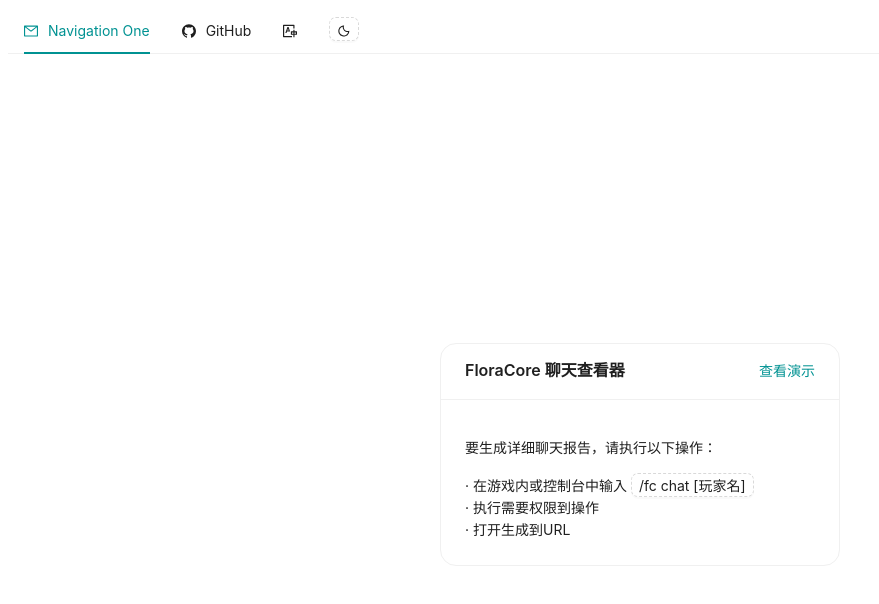
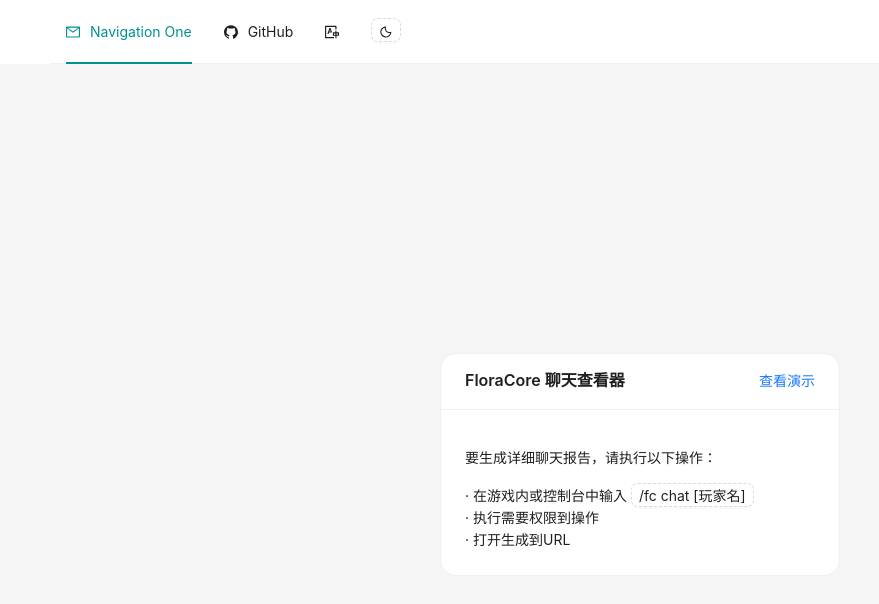
Before and after one commit to FloraCore/ChatWeb, a Next.js app: page / in a window 1280 px wide. Shown: the top 604 px of the page, without its empty margins (0-879 px from the left). Built offline with nearby package versions, Linux system fonts and the light colour scheme.

Commit message:
fix: dark mode can not work

```diff
--- a/components/header.tsx
+++ b/components/header.tsx
@@ -1,6 +1,6 @@
 import React, {Dispatch, SetStateAction, useState} from 'react';
 import {AppstoreOutlined, GithubOutlined, MailOutlined, SettingOutlined, TranslationOutlined} from '@ant-design/icons';
-import type { MenuProps } from 'antd';
+import { MenuProps, theme } from 'antd';
 import {Button, Menu} from 'antd';
 import ToggleButton from "./toggle";
 import MoonIcon from "./moon";
@@ -48,7 +48,7 @@
     ];
 
     return (
-        <Menu onClick={onClick} selectedKeys={[current]} mode="horizontal" items={items} />
+        <Menu onClick={onClick} selectedKeys={[current]} mode="horizontal" items={items} theme='light' />
     );
 };
 
--- /dev/null
+++ b/pages/_app.tsx
@@ -0,0 +1,5 @@
+import '../reset.css'
+
+export default function Entry({ Component, pageProps }) {
+    return <Component {...pageProps} />
+  }
--- a/pages/index.tsx
+++ b/pages/index.tsx
@@ -1,8 +1,7 @@
-import {Button, Card, ConfigProvider, message, Space, theme} from "antd";
+import {Button, Card, ConfigProvider, Layout, message, Space, theme, Menu, App} from "antd";
 import copy from "copy-to-clipboard";
 import HeaderComponent from "../components/header";
 import {useState} from "react";
-import {MappingAlgorithm} from "antd/es/theme/interface";
 
 export default function IndexPage() {
     const [messageApi, contextHolder] = message.useMessage();
@@ -11,9 +10,12 @@
         copy("/fc chat ");
         messageApi.success("已复制到剪贴板").then(() => messageApi);
     }
-
+    const {
+        token: { colorBgContainer}
+    } = theme.useToken()
 
     return (
+        <App>
             <ConfigProvider
                 theme={{
                     algorithm: dark ? theme.darkAlgorithm : theme.defaultAlgorithm,
@@ -25,7 +27,11 @@
                     },
                 }}
             >
+                <Layout>
+                    <Layout.Header style={{background: dark ? '#141414' : colorBgContainer}}>
                         <HeaderComponent setDark={setDark}/>
+                    </Layout.Header>
+                    <Layout.Content>
                         <div style={{
                             display: 'flex',
                             justifyContent: 'center',
@@ -41,6 +47,9 @@
                                 · 打开生成到URL
                             </Card>
                         </div>
+                    </Layout.Content>
+                </Layout>
             </ConfigProvider>
+        </App>
     )
 }
--- /dev/null
+++ b/reset.css
@@ -0,0 +1,6 @@
+html,body{
+    width: 100%;
+    height: 100%;
+    padding: 0;
+    margin: 0;
+}
```
Also changed, not shown: 1 other file (tests, documents, lock files or other folders). Lines whose indentation alone changed are shown as unchanged.
